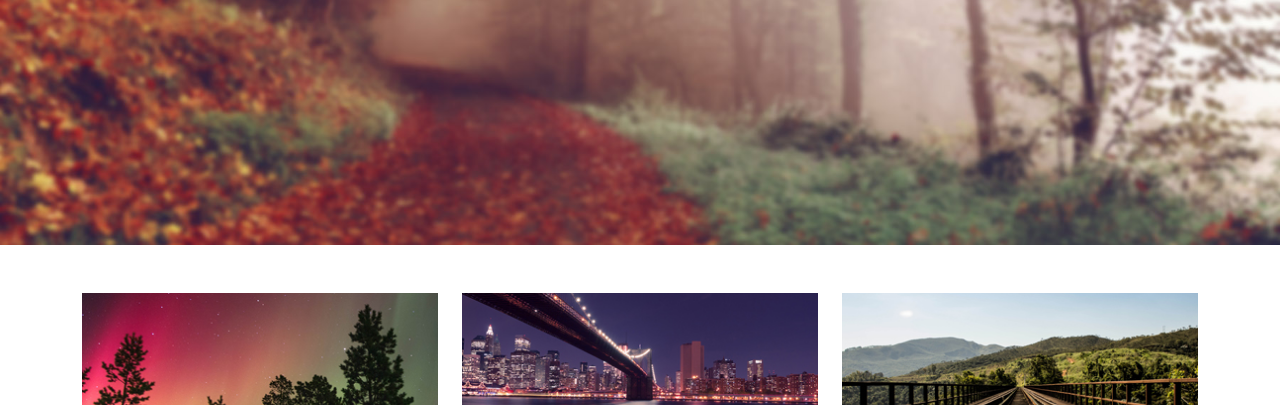
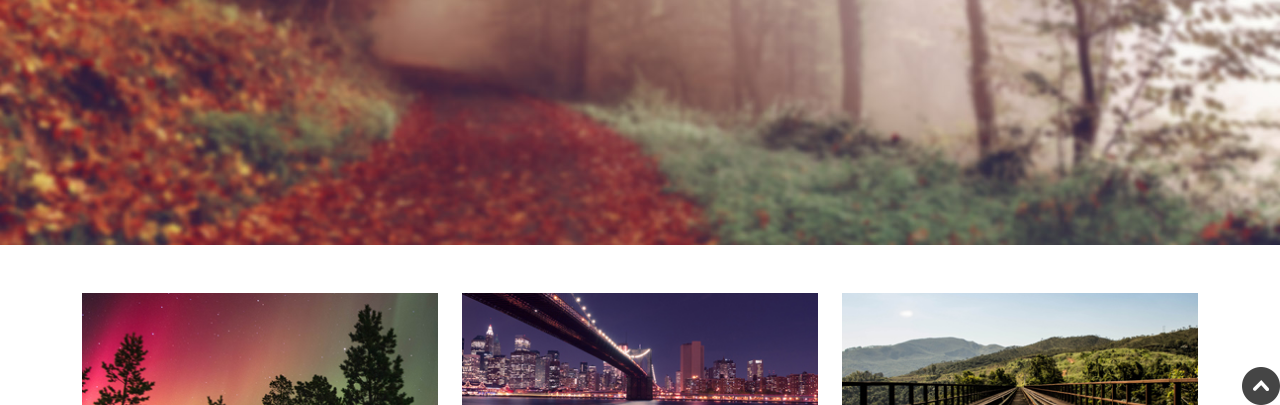
Before and after one commit to SnehaSudhakar/bootstraptraining, a plain HTML site: page index.html in a window 1280 px wide. Shown: the part 395-800 px from the top of the page. Drawn offline with nearby package versions, Linux system fonts and the light colour scheme.

Commit message:
top scroll added

```diff
--- a/index.html
+++ b/index.html
@@ -354,6 +354,8 @@
                     </div>
                 </div>
             </form>
+            <a href="#home" class="top-arrow position-fixed end-0 bottom-0 "><img src="./img/top.png"
+                    alt="toparrow"></a>
         </section>
         <!-- End of Contact section ------------------------------------>
 
```
